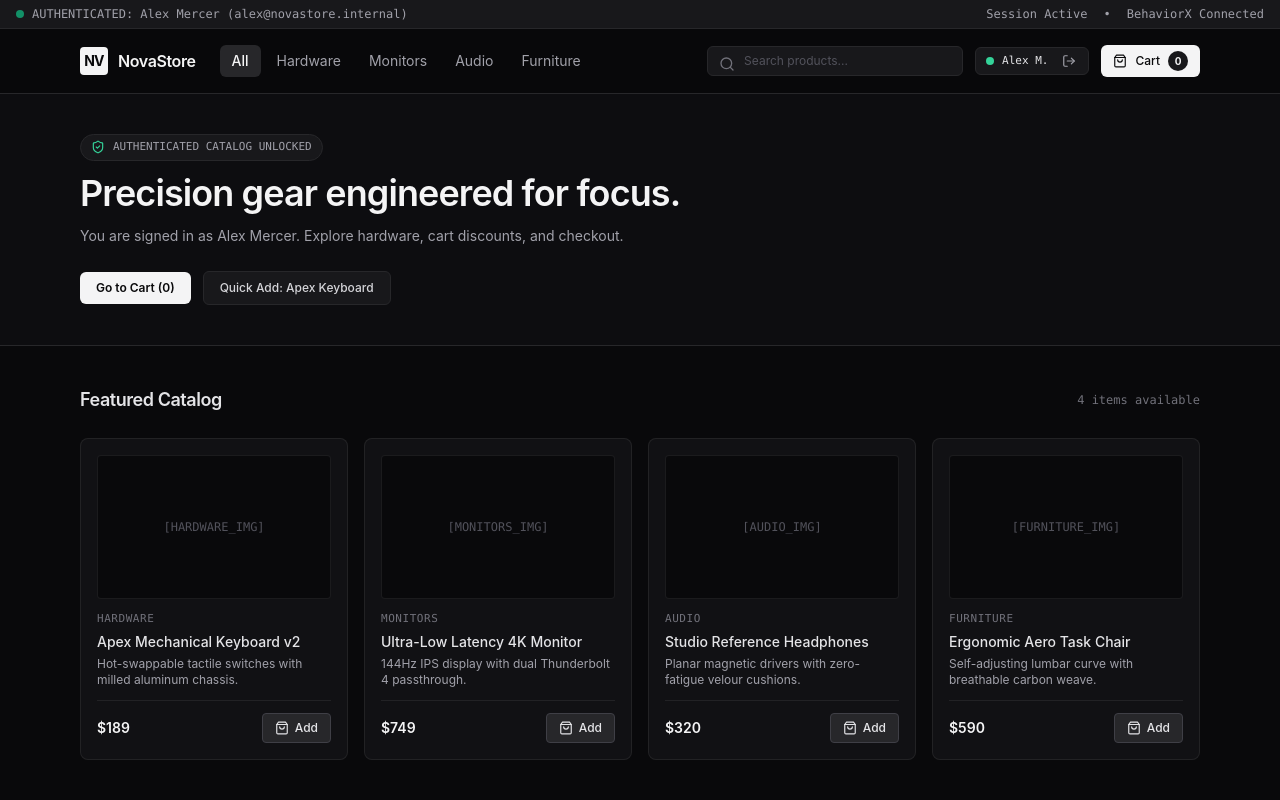
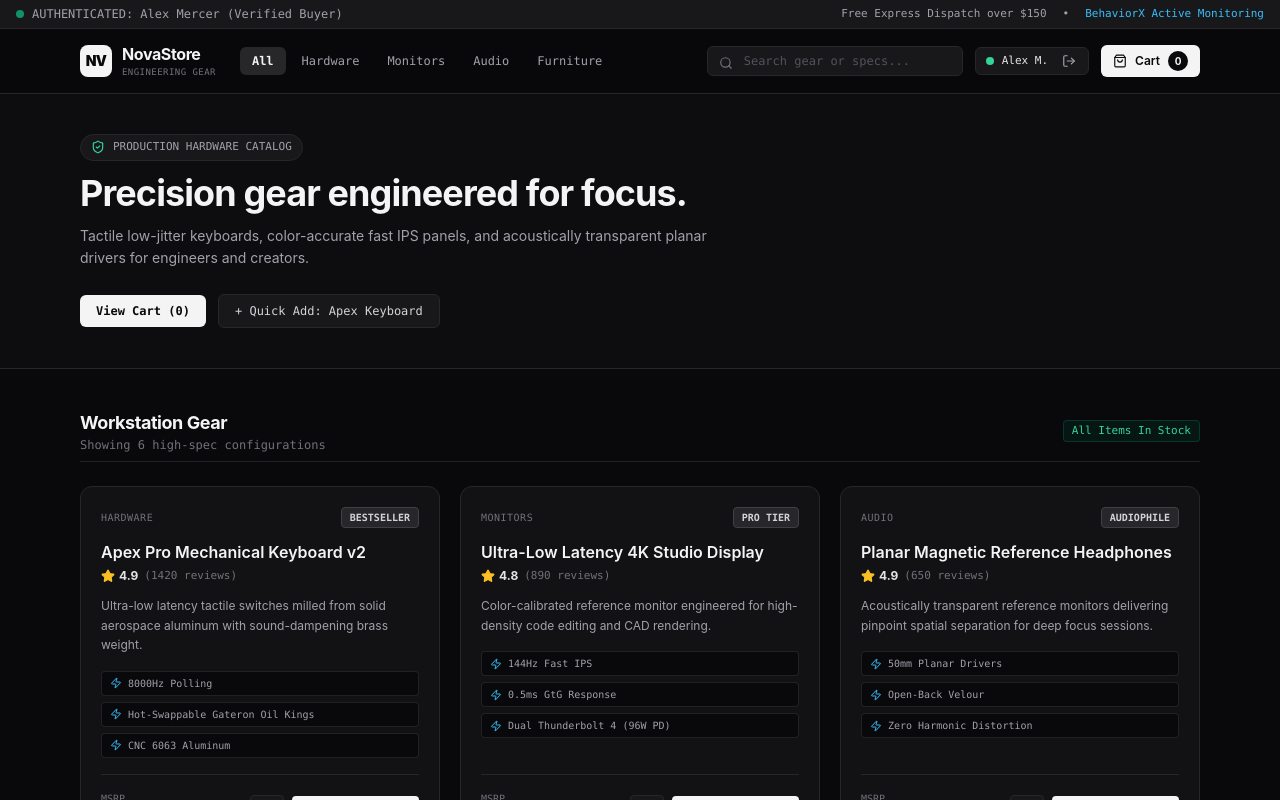
Before and after one commit to rasmiya06/behaviorx, a Next.js app: page /demo-app in a window 1280 px wide. Both pictures are taken after a click on the button "Sign In to Store". Shown: the top 800 px of the page. Built offline with nearby package versions, Linux system fonts and the light colour scheme.

Commit message:
feat(store): enhance NovaStore with pro workstation catalog, tech-specs modal and stock badges

```diff
--- a/app/demo-app/page.tsx
+++ b/app/demo-app/page.tsx
@@ -2,7 +2,22 @@
 
 import React, { useState, useEffect } from 'react';
 import Link from 'next/link';
-import { ShoppingBag, Search, Check, ShieldCheck, LogOut, ArrowRight, Lock, CheckCircle2, AlertCircle } from 'lucide-react';
+import {
+  ShoppingBag,
+  Search,
+  Check,
+  ShieldCheck,
+  LogOut,
+  ArrowRight,
+  Lock,
+  Star,
+  Cpu,
+  Zap,
+  Sliders,
+  Sparkles,
+  Info,
+  X,
+} from 'lucide-react';
 
 interface Product {
   id: string;
@@ -10,45 +25,87 @@ interface Product {
   category: string;
   price: number;
   rating: number;
+  reviewsCount: number;
+  badge?: string;
+  specs: string[];
   description: string;
   inStock: boolean;
+  stockLeft?: number;
 }
 
 const PRODUCTS: Product[] = [
   {
     id: 'prod-1',
-    name: 'Apex Mechanical Keyboard v2',
+    name: 'Apex Pro Mechanical Keyboard v2',
     category: 'Hardware',
     price: 189,
     rating: 4.9,
-    description: 'Hot-swappable tactile switches with milled aluminum chassis.',
+    reviewsCount: 1420,
+    badge: 'BESTSELLER',
+    specs: ['8000Hz Polling', 'Hot-Swappable Gateron Oil Kings', 'CNC 6063 Aluminum'],
+    description: 'Ultra-low latency tactile switches milled from solid aerospace aluminum with sound-dampening brass weight.',
     inStock: true,
+    stockLeft: 4,
   },
   {
     id: 'prod-2',
-    name: 'Ultra-Low Latency 4K Monitor',
+    name: 'Ultra-Low Latency 4K Studio Display',
     category: 'Monitors',
     price: 749,
     rating: 4.8,
-    description: '144Hz IPS display with dual Thunderbolt 4 passthrough.',
+    reviewsCount: 890,
+    badge: 'PRO TIER',
+    specs: ['144Hz Fast IPS', '0.5ms GtG Response', 'Dual Thunderbolt 4 (96W PD)'],
+    description: 'Color-calibrated reference monitor engineered for high-density code editing and CAD rendering.',
     inStock: true,
+    stockLeft: 2,
   },
   {
     id: 'prod-3',
-    name: 'Studio Reference Headphones',
+    name: 'Planar Magnetic Reference Headphones',
     category: 'Audio',
     price: 320,
     rating: 4.9,
-    description: 'Planar magnetic drivers with zero-fatigue velour cushions.',
+    reviewsCount: 650,
+    badge: 'AUDIOPHILE',
+    specs: ['50mm Planar Drivers', 'Open-Back Velour', 'Zero Harmonic Distortion'],
+    description: 'Acoustically transparent reference monitors delivering pinpoint spatial separation for deep focus sessions.',
     inStock: true,
   },
   {
     id: 'prod-4',
-    name: 'Ergonomic Aero Task Chair',
+    name: 'Aero Carbon Ergonomic Task Chair',
     category: 'Furniture',
     price: 590,
     rating: 4.7,
-    description: 'Self-adjusting lumbar curve with breathable carbon weave.',
+    reviewsCount: 410,
+    badge: 'ERGONOMIC',
+    specs: ['Self-Adjusting Lumbar', 'Carbon Matrix Weave', '4D Milled Armrests'],
+    description: 'Zero-pressure seating engineered to sustain posture during 12+ hour engineering sprints.',
+    inStock: true,
+    stockLeft: 7,
+  },
+  {
+    id: 'prod-5',
+    name: 'Thunderbolt 4 Pro Docking Matrix',
+    category: 'Hardware',
+    price: 249,
+    rating: 4.8,
+    reviewsCount: 520,
+    specs: ['40Gbps Throughput', 'Triple 4K Displays', 'Dual 2.5GbE Ethernet'],
+    description: 'Single-cable workstation command hub with dedicated power delivery and ultra-low jitter signal clocks.',
+    inStock: true,
+  },
+  {
+    id: 'prod-6',
+    name: 'Precision CNC Micro-Weave Desk Mat',
+    category: 'Furniture',
+    price: 49,
+    rating: 4.9,
+    reviewsCount: 2100,
+    badge: 'COMMUNITY FAVORITE',
+    specs: ['Hydrophobic Coating', 'Non-Slip Natural Rubber', 'Laser-Etched Grid'],
+    description: 'Low-friction tracking surface optimized for ultra-high DPI optical sensors.',
     inStock: true,
   },
 ];
@@ -59,6 +116,7 @@ export default function NovaStoreApp() {
   const [addedIds, setAddedIds] = useState<string[]>([]);
   const [selectedCategory, setSelectedCategory] = useState('All');
   const [searchQuery, setSearchQuery] = useState('');
+  const [selectedProductModal, setSelectedProductModal] = useState<Product | null>(null);
 
   // Sign In Form States
   const [loginEmail, setLoginEmail] = useState('alex@novastore.internal');
@@ -98,6 +156,7 @@ export default function NovaStoreApp() {
       const user = {
         email: loginEmail,
         name: 'Alex Mercer',
+        role: 'Verified Buyer',
         token: 'auth_' + Math.random().toString(36).substring(2, 9),
       };
 
@@ -135,7 +194,7 @@ export default function NovaStoreApp() {
 
   const filteredProducts = PRODUCTS.filter((p) => {
     const matchesCat = selectedCategory === 'All' || p.category === selectedCategory;
-    const matchesSearch = p.name.toLowerCase().includes(searchQuery.toLowerCase());
+    const matchesSearch = p.name.toLowerCase().includes(searchQuery.toLowerCase()) || p.description.toLowerCase().includes(searchQuery.toLowerCase());
     return matchesCat && matchesSearch;
   });
 
@@ -144,31 +203,38 @@ export default function NovaStoreApp() {
   // ========================================================
   if (!isLoggedIn) {
     return (
-      <div className="min-h-screen bg-zinc-950 text-zinc-100 flex flex-col justify-center items-center p-4">
+      <div className="min-h-screen bg-zinc-950 text-zinc-100 flex flex-col justify-center items-center p-4 selection:bg-zinc-800 font-sans">
         {/* Top Header */}
-        <div className="mb-6 text-center">
-          <div className="w-10 h-10 rounded-lg bg-zinc-100 text-zinc-950 font-black flex items-center justify-center text-base tracking-tighter mx-auto mb-3 shadow-md">
+        <div className="mb-6 text-center max-w-sm">
+          <div className="w-12 h-12 rounded-xl bg-zinc-100 text-zinc-950 font-black flex items-center justify-center text-lg tracking-tighter mx-auto mb-3 shadow-xl">
             NV
           </div>
-          <h1 className="text-xl font-bold tracking-tight text-zinc-100">NovaStore Gate</h1>
+          <h1 className="text-2xl font-bold tracking-tight text-zinc-100">NovaStore Gate</h1>
           <p className="text-xs text-zinc-400 mt-1 font-mono">
-            First Page: Sign in to access your store catalog and cart
+            High-Performance Developer Hardware & Workstations
           </p>
         </div>
 
         {/* Login Card */}
         <div className="w-full max-w-sm bg-zinc-900/90 border border-zinc-800 rounded-xl p-6 shadow-2xl backdrop-blur">
+          <div className="flex items-center justify-between pb-3 mb-4 border-b border-zinc-800 text-[11px] font-mono text-zinc-400">
+            <span className="flex items-center gap-1.5">
+              <Lock className="w-3.5 h-3.5 text-emerald-400" />
+              <span>Gated Access Protocol</span>
+            </span>
+            <span className="text-zinc-500">v2.4</span>
+          </div>
+
           <form onSubmit={handleLoginSubmit} className="space-y-4">
             {authError && (
-              <div className="p-2.5 bg-rose-950/40 border border-rose-800 rounded text-xs font-mono text-rose-300 flex items-center gap-2">
-                <AlertCircle className="w-4 h-4 flex-shrink-0 text-rose-400" />
-                <span>{authError}</span>
+              <div className="p-2.5 bg-rose-950/40 border border-rose-800 rounded text-xs font-mono text-rose-300">
+                {authError}
               </div>
             )}
 
             <div>
               <label className="block text-xs font-mono text-zinc-400 mb-1.5">
-                Email Address
+                Engineer Email
               </label>
               <input
                 id="login-email-input"
@@ -184,7 +250,7 @@ export default function NovaStoreApp() {
 
             <div>
               <div className="flex justify-between items-center mb-1.5">
-                <label className="text-xs font-mono text-zinc-400">Password</label>
+                <label className="text-xs font-mono text-zinc-400">Security Key / Password</label>
                 {/* BUG 1: Dead End navigation link */}
                 <Link
                   id="link-forgot-password"
@@ -210,7 +276,7 @@ export default function NovaStoreApp() {
               id="btn-submit-login"
               type="submit"
               disabled={isSubmitting}
-              className="w-full py-2.5 bg-zinc-100 hover:bg-zinc-200 disabled:opacity-50 text-zinc-950 font-semibold text-xs font-mono rounded flex items-center justify-center gap-2 transition-colors cursor-pointer mt-2"
+              className="w-full py-2.5 bg-zinc-100 hover:bg-zinc-200 disabled:opacity-50 text-zinc-950 font-semibold text-xs font-mono rounded flex items-center justify-center gap-2 transition-colors cursor-pointer mt-2 shadow-md"
             >
               <span>{isSubmitting ? 'Authenticating...' : 'Sign In to Store'}</span>
               <ArrowRight className="w-3.5 h-3.5" />
@@ -229,17 +295,17 @@ export default function NovaStoreApp() {
   // 2. NEXT PAGE: STORE CATALOG (ONLY UNLOCKED ONCE SIGNED IN)
   // ========================================================
   return (
-    <div className="min-h-screen bg-zinc-950 text-zinc-100">
+    <div className="min-h-screen bg-zinc-950 text-zinc-100 font-sans selection:bg-zinc-800">
       {/* Top Banner */}
       <div className="bg-zinc-900 border-b border-zinc-800 text-xs px-4 py-1.5 flex justify-between items-center text-zinc-400 font-mono">
         <div className="flex items-center gap-2">
           <span className="w-2 h-2 rounded-full bg-emerald-500 animate-pulse"></span>
-          <span>AUTHENTICATED: Alex Mercer (alex@novastore.internal)</span>
+          <span>AUTHENTICATED: Alex Mercer (Verified Buyer)</span>
         </div>
-        <div className="hidden sm:flex gap-4">
-          <span>Session Active</span>
+        <div className="hidden sm:flex gap-4 text-[11px]">
+          <span>Free Express Dispatch over $150</span>
           <span>•</span>
-          <span>BehaviorX Connected</span>
+          <span className="text-sky-400">BehaviorX Active Monitoring</span>
         </div>
       </div>
 
@@ -248,20 +314,23 @@ export default function NovaStoreApp() {
         <div className="max-w-6xl mx-auto px-4 h-16 flex items-center justify-between gap-4">
           <div className="flex items-center gap-6">
             <Link href="/demo-app" className="flex items-center gap-2.5">
-              <div className="w-7 h-7 rounded bg-zinc-100 text-zinc-950 font-bold flex items-center justify-center text-sm tracking-tighter">
+              <div className="w-8 h-8 rounded-lg bg-zinc-100 text-zinc-950 font-black flex items-center justify-center text-sm tracking-tighter">
                 NV
               </div>
-              <span className="font-semibold tracking-tight text-zinc-100 text-base">NovaStore</span>
+              <div>
+                <span className="font-bold tracking-tight text-zinc-100 text-base leading-none">NovaStore</span>
+                <span className="block text-[9px] font-mono text-zinc-500 uppercase tracking-wider">Engineering Gear</span>
+              </div>
             </Link>
 
-            <nav className="hidden md:flex items-center gap-1 text-sm text-zinc-400">
+            <nav className="hidden md:flex items-center gap-1 text-xs font-mono text-zinc-400">
               {['All', 'Hardware', 'Monitors', 'Audio', 'Furniture'].map((cat) => (
                 <button
                   key={cat}
                   onClick={() => setSelectedCategory(cat)}
                   className={`px-3 py-1.5 rounded-md transition-colors ${
                     selectedCategory === cat
-                      ? 'text-zinc-100 bg-zinc-800 font-medium'
+                      ? 'text-zinc-100 bg-zinc-800 font-semibold'
                       : 'hover:text-zinc-200 hover:bg-zinc-900'
                   }`}
                 >
@@ -273,13 +342,13 @@ export default function NovaStoreApp() {
 
           <div className="flex items-center gap-3">
             <div className="relative hidden sm:block w-48 lg:w-64">
-              <Search className="w-4 h-4 absolute left-3 top-2.5 text-zinc-500" />
+              <Search className="w-3.5 h-3.5 absolute left-3 top-2.5 text-zinc-500" />
               <input
                 type="text"
-                placeholder="Search products..."
+                placeholder="Search gear or specs..."
                 value={searchQuery}
                 onChange={(e) => setSearchQuery(e.target.value)}
-                className="w-full bg-zinc-900 border border-zinc-800 rounded-md pl-9 pr-3 py-1.5 text-xs text-zinc-200 placeholder:text-zinc-600 focus:outline-none focus:border-zinc-700"
+                className="w-full bg-zinc-900 border border-zinc-800 rounded-md pl-9 pr-3 py-1.5 text-xs text-zinc-200 placeholder:text-zinc-600 focus:outline-none focus:border-zinc-700 font-mono"
               />
             </div>
 
@@ -291,7 +360,7 @@ export default function NovaStoreApp() {
                 id="btn-logout"
                 onClick={handleLogout}
                 title="Sign out back to login page"
-                className="text-zinc-400 hover:text-rose-400 ml-1 p-0.5"
+                className="text-zinc-400 hover:text-rose-400 ml-1 p-0.5 transition-colors cursor-pointer"
               >
                 <LogOut className="w-3.5 h-3.5" />
               </button>
@@ -300,11 +369,11 @@ export default function NovaStoreApp() {
             <Link
               id="nav-cart-btn"
               href="/demo-app/cart"
-              className="flex items-center gap-2 px-3 py-1.5 text-xs text-zinc-100 bg-zinc-100 hover:bg-zinc-200 text-zinc-950 font-medium rounded-md transition-colors"
+              className="flex items-center gap-2 px-3 py-1.5 text-xs text-zinc-950 bg-zinc-100 hover:bg-zinc-200 font-semibold rounded-md transition-colors shadow-sm"
             >
               <ShoppingBag className="w-3.5 h-3.5" />
               <span>Cart</span>
-              <span className="w-5 h-5 rounded-full bg-zinc-900 text-zinc-100 flex items-center justify-center text-[10px] font-bold">
+              <span className="w-5 h-5 rounded-full bg-zinc-950 text-zinc-100 flex items-center justify-center text-[10px] font-bold">
                 {cartCount}
               </span>
             </Link>
@@ -318,26 +387,26 @@ export default function NovaStoreApp() {
           <div className="max-w-2xl">
             <div className="inline-flex items-center gap-2 px-2.5 py-1 rounded-full border border-zinc-800 bg-zinc-900 text-[11px] text-zinc-400 mb-3 font-mono">
               <ShieldCheck className="w-3.5 h-3.5 text-emerald-400" />
-              <span>AUTHENTICATED CATALOG UNLOCKED</span>
+              <span>PRODUCTION HARDWARE CATALOG</span>
             </div>
-            <h1 className="text-3xl sm:text-4xl font-semibold tracking-tight text-zinc-100 mb-3">
+            <h1 className="text-3xl sm:text-4xl font-bold tracking-tight text-zinc-100 mb-3">
               Precision gear engineered for focus.
             </h1>
-            <p className="text-zinc-400 text-sm leading-relaxed mb-6">
-              You are signed in as Alex Mercer. Explore hardware, cart discounts, and checkout.
+            <p className="text-zinc-400 text-sm leading-relaxed mb-6 font-sans">
+              Tactile low-jitter keyboards, color-accurate fast IPS panels, and acoustically transparent planar drivers for engineers and creators.
             </p>
             <div className="flex items-center gap-3">
               <Link
                 href="/demo-app/cart"
-                className="px-4 py-2 bg-zinc-100 hover:bg-zinc-200 text-zinc-950 text-xs font-semibold rounded-md transition-colors"
+                className="px-4 py-2 bg-zinc-100 hover:bg-zinc-200 text-zinc-950 text-xs font-bold rounded-md transition-colors font-mono"
               >
-                Go to Cart ({cartCount})
+                View Cart ({cartCount})
               </Link>
               <button
                 onClick={() => handleAddToCart(PRODUCTS[0])}
-                className="px-4 py-2 bg-zinc-900 hover:bg-zinc-800 border border-zinc-800 text-zinc-300 hover:text-zinc-100 text-xs font-medium rounded-md transition-colors"
+                className="px-4 py-2 bg-zinc-900 hover:bg-zinc-800 border border-zinc-800 text-zinc-300 hover:text-zinc-100 text-xs font-mono rounded-md transition-colors"
               >
-                Quick Add: Apex Keyboard
+                + Quick Add: Apex Keyboard
               </button>
             </div>
           </div>
@@ -346,65 +415,158 @@ export default function NovaStoreApp() {
 
       {/* Product Grid */}
       <main className="max-w-6xl mx-auto px-4 py-10">
-        <div className="flex items-center justify-between mb-6">
-          <h2 className="text-lg font-semibold tracking-tight text-zinc-200">Featured Catalog</h2>
-          <span className="text-xs text-zinc-500 font-mono">{filteredProducts.length} items available</span>
+        <div className="flex items-center justify-between mb-6 pb-2 border-b border-zinc-800/80">
+          <div>
+            <h2 className="text-lg font-bold tracking-tight text-zinc-100">Workstation Gear</h2>
+            <p className="text-xs text-zinc-500 font-mono">Showing {filteredProducts.length} high-spec configurations</p>
+          </div>
+          <span className="text-[11px] font-mono text-emerald-400 bg-emerald-950/40 border border-emerald-900/60 px-2 py-0.5 rounded">
+            All Items In Stock
+          </span>
         </div>
 
-        <div className="grid grid-cols-1 sm:grid-cols-2 lg:grid-cols-4 gap-4">
+        <div className="grid grid-cols-1 sm:grid-cols-2 lg:grid-cols-3 gap-5">
           {filteredProducts.map((product) => {
             const isAdded = addedIds.includes(product.id);
             return (
               <div
                 key={product.id}
-                className="group bg-zinc-900/60 border border-zinc-800/80 rounded-lg p-4 flex flex-col justify-between hover:border-zinc-700 transition-all"
+                className="group bg-zinc-900/60 border border-zinc-800 rounded-xl p-5 flex flex-col justify-between hover:border-zinc-700 transition-all hover:shadow-xl"
               >
                 <div>
-                  <div className="h-36 w-full rounded bg-zinc-950 border border-zinc-800/60 flex items-center justify-center mb-3 text-zinc-600 font-mono text-xs group-hover:border-zinc-700 transition-colors">
-                    [{product.category.toUpperCase()}_IMG]
+                  {/* Top Badges */}
+                  <div className="flex items-center justify-between mb-3 text-[10px] font-mono">
+                    <span className="text-zinc-500 uppercase tracking-wider">{product.category}</span>
+                    {product.badge && (
+                      <span className="px-2 py-0.5 rounded bg-zinc-800 text-zinc-300 border border-zinc-700 font-semibold">
+                        {product.badge}
+                      </span>
+                    )}
                   </div>
-                  <div className="text-[11px] font-mono text-zinc-500 uppercase tracking-wider mb-1">
-                    {product.category}
-                  </div>
-                  <h3 className="font-medium text-sm text-zinc-200 mb-1 group-hover:text-zinc-100">
+
+                  {/* Product Title & Reviews */}
+                  <h3 className="font-semibold text-base text-zinc-100 mb-1 group-hover:text-sky-300 transition-colors">
                     {product.name}
                   </h3>
-                  <p className="text-xs text-zinc-400 line-clamp-2 mb-3">
+
+                  <div className="flex items-center gap-1.5 mb-3 text-xs">
+                    <div className="flex items-center text-amber-400">
+                      <Star className="w-3.5 h-3.5 fill-current" />
+                      <span className="font-bold ml-1 text-zinc-200">{product.rating}</span>
+                    </div>
+                    <span className="text-zinc-500 text-[11px] font-mono">({product.reviewsCount} reviews)</span>
+                  </div>
+
+                  <p className="text-xs text-zinc-400 leading-relaxed mb-4">
                     {product.description}
                   </p>
+
+                  {/* Specs Chips */}
+                  <div className="space-y-1.5 mb-4">
+                    {product.specs.map((spec, sidx) => (
+                      <div
+                        key={sidx}
+                        className="text-[10px] font-mono text-zinc-400 bg-zinc-950 px-2 py-1 rounded border border-zinc-800/80 flex items-center gap-1.5"
+                      >
+                        <Zap className="w-3 h-3 text-sky-400 flex-shrink-0" />
+                        <span className="truncate">{spec}</span>
+                      </div>
+                    ))}
+                  </div>
                 </div>
 
-                <div className="pt-3 border-t border-zinc-800/80 flex items-center justify-between">
-                  <div className="font-semibold text-sm text-zinc-100">
-                    ${product.price}
+                <div className="pt-4 border-t border-zinc-800 flex items-center justify-between">
+                  <div>
+                    <div className="text-[10px] font-mono text-zinc-500">MSRP</div>
+                    <div className="font-bold text-lg text-zinc-100 font-mono">${product.price}</div>
                   </div>
+
+                  <div className="flex items-center gap-2">
+                    <button
+                      onClick={() => setSelectedProductModal(product)}
+                      className="p-2 rounded bg-zinc-900 hover:bg-zinc-800 border border-zinc-800 text-zinc-400 hover:text-zinc-200 transition-colors"
+                      title="View details"
+                    >
+                      <Info className="w-4 h-4" />
+                    </button>
+
                     <button
                       id={`add-to-cart-${product.id}`}
                       onClick={() => handleAddToCart(product)}
-                    className={`px-3 py-1.5 text-xs font-medium rounded flex items-center gap-1.5 transition-colors ${
+                      className={`px-3.5 py-2 text-xs font-mono font-semibold rounded flex items-center gap-1.5 transition-colors cursor-pointer ${
                         isAdded
                           ? 'bg-emerald-500/20 text-emerald-400 border border-emerald-500/40'
-                        : 'bg-zinc-800 hover:bg-zinc-700 text-zinc-200 border border-zinc-700'
+                          : 'bg-zinc-100 hover:bg-zinc-200 text-zinc-950 shadow-sm'
                       }`}
                     >
                       {isAdded ? (
                         <>
                           <Check className="w-3.5 h-3.5" />
-                        <span>Added</span>
+                          <span>Added!</span>
                         </>
                       ) : (
                         <>
                           <ShoppingBag className="w-3.5 h-3.5" />
-                        <span>Add</span>
+                          <span>Add to Cart</span>
                         </>
                       )}
                     </button>
+                  </div>
                 </div>
               </div>
             );
           })}
         </div>
       </main>
+
+      {/* Product Spec Modal */}
+      {selectedProductModal && (
+        <div className="fixed inset-0 z-50 bg-black/75 backdrop-blur-sm flex items-center justify-center p-4">
+          <div className="bg-zinc-900 border border-zinc-800 rounded-xl max-w-lg w-full p-6 shadow-2xl relative">
+            <button
+              onClick={() => setSelectedProductModal(null)}
+              className="absolute right-4 top-4 text-zinc-500 hover:text-zinc-300"
+            >
+              <X className="w-4 h-4" />
+            </button>
+
+            <div className="text-[10px] font-mono text-zinc-500 uppercase mb-1">
+              {selectedProductModal.category}
+            </div>
+            <h3 className="text-xl font-bold text-zinc-100 mb-2">
+              {selectedProductModal.name}
+            </h3>
+            <p className="text-xs text-zinc-300 leading-relaxed mb-4">
+              {selectedProductModal.description}
+            </p>
+
+            <div className="space-y-2 mb-6">
+              <h4 className="text-xs font-mono uppercase tracking-wider text-zinc-400">Technical Specifications</h4>
+              {selectedProductModal.specs.map((sp, idx) => (
+                <div key={idx} className="p-2 bg-zinc-950 border border-zinc-800 rounded text-xs font-mono text-zinc-300 flex items-center gap-2">
+                  <Cpu className="w-3.5 h-3.5 text-sky-400" />
+                  <span>{sp}</span>
+                </div>
+              ))}
+            </div>
+
+            <div className="flex items-center justify-between pt-4 border-t border-zinc-800">
+              <div className="font-mono text-xl font-bold text-zinc-100">
+                ${selectedProductModal.price}
+              </div>
+              <button
+                onClick={() => {
+                  handleAddToCart(selectedProductModal);
+                  setSelectedProductModal(null);
+                }}
+                className="px-4 py-2 bg-zinc-100 text-zinc-950 font-bold text-xs font-mono rounded hover:bg-zinc-200 transition-colors"
+              >
+                Add to Cart
+              </button>
+            </div>
+          </div>
+        </div>
+      )}
     </div>
   );
 }
```
Lines whose indentation alone changed are shown as unchanged.
